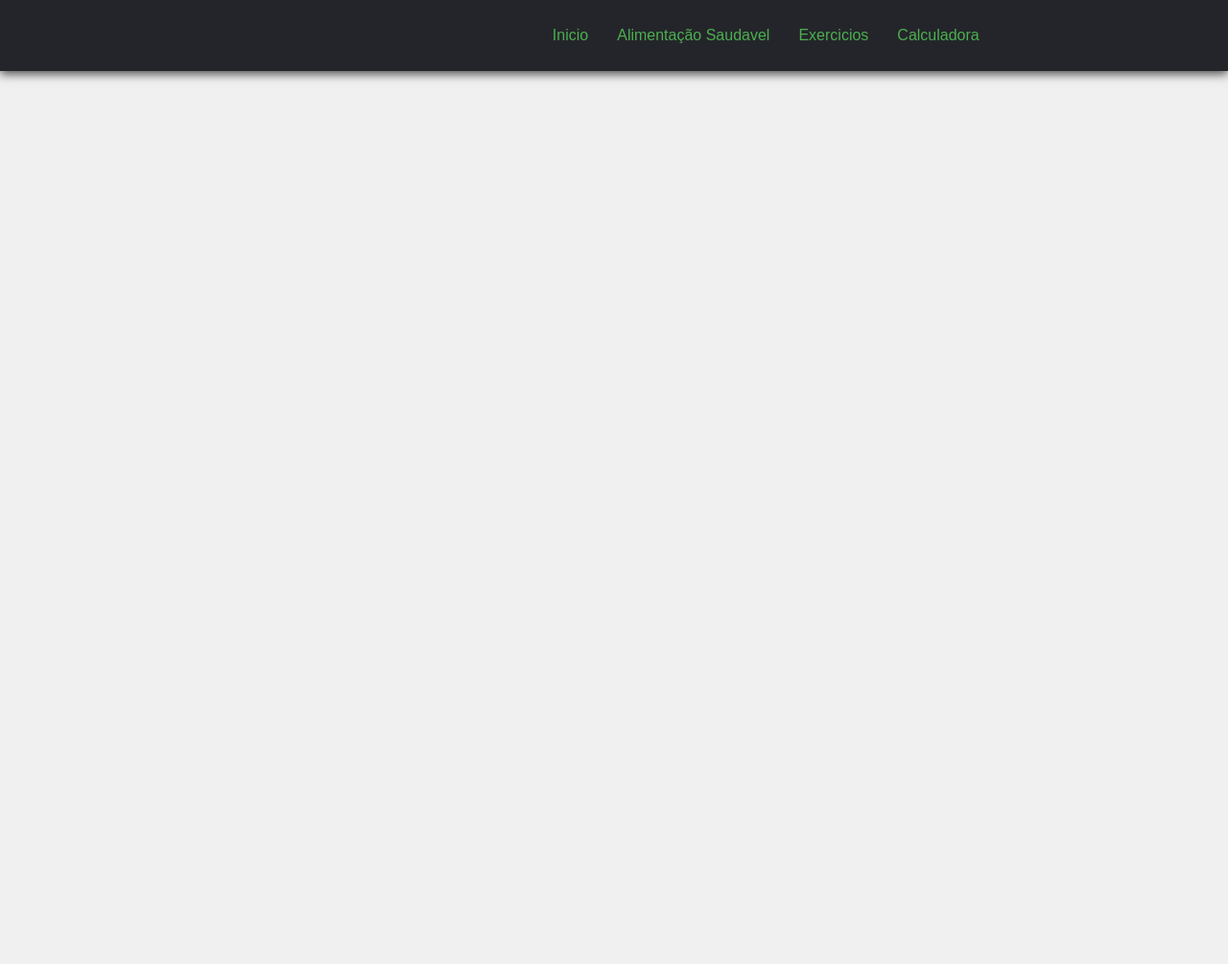
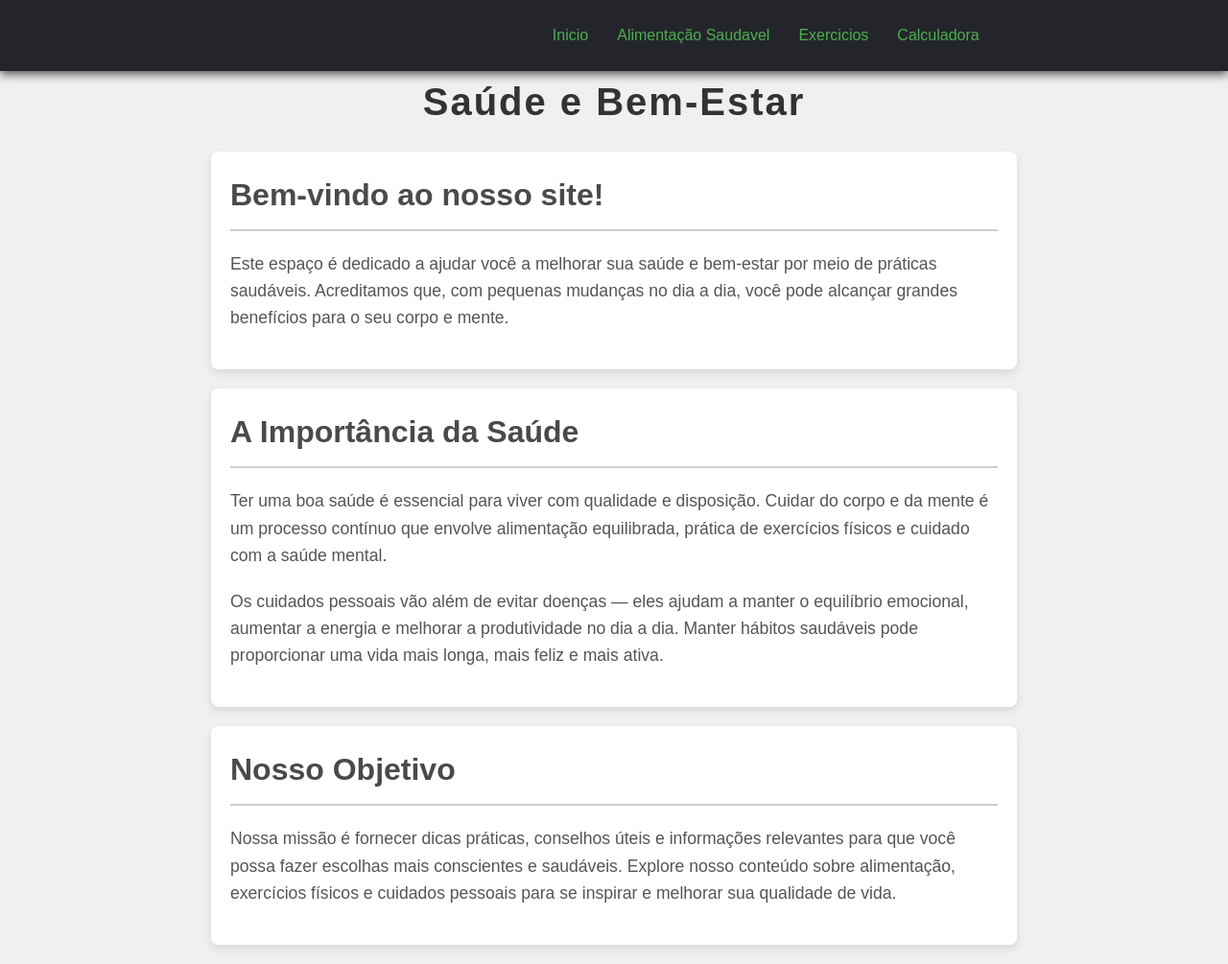
Before and after one commit to jorgewill10m/Calculadora_IMC, a plain HTML site: page index.html in a window 1280 px wide. Shown: the whole page at 96% size. Before the commit the page ends 800 px from the top, so only its background shows below. Drawn offline with Linux system fonts and the light colour scheme.

Commit message:
terceiro commit

```diff
--- a/assents/css/style2.css
+++ b/assents/css/style2.css
@@ -15,14 +15,6 @@ header {
     padding: 1.5rem 6rem;
 }
 
-.logo {
-    display: flex;
-    align-items: center;
-}
-
-.logo h1 {
-    color: #fff;
-}
 
 .nav-list {
     display: flex;
--- a/index.html
+++ b/index.html
@@ -37,6 +37,24 @@
         </div>
     </header>
 
+    <h1>Saúde e Bem-Estar</h1>
+
+    <section>
+        <h2>Bem-vindo ao nosso site!</h2>
+        <p>Este espaço é dedicado a ajudar você a melhorar sua saúde e bem-estar por meio de práticas saudáveis. Acreditamos que, com pequenas mudanças no dia a dia, você pode alcançar grandes benefícios para o seu corpo e mente.</p>
+    </section>
+
+    <section>
+        <h2>A Importância da Saúde</h2>
+        <p>Ter uma boa saúde é essencial para viver com qualidade e disposição. Cuidar do corpo e da mente é um processo contínuo que envolve alimentação equilibrada, prática de exercícios físicos e cuidado com a saúde mental.</p>
+        <p>Os cuidados pessoais vão além de evitar doenças — eles ajudam a manter o equilíbrio emocional, aumentar a energia e melhorar a produtividade no dia a dia. Manter hábitos saudáveis pode proporcionar uma vida mais longa, mais feliz e mais ativa.</p>
+    </section>
+
+    <section>
+        <h2>Nosso Objetivo</h2>
+        <p>Nossa missão é fornecer dicas práticas, conselhos úteis e informações relevantes para que você possa fazer escolhas mais conscientes e saudáveis. Explore nosso conteúdo sobre alimentação, exercícios físicos e cuidados pessoais para se inspirar e melhorar sua qualidade de vida.</p>
+    </section>
+
     <script src="assents/js/script.js"></script>
 </body>
 </html>
```
Also changed, not shown: alimentacao.html (+1 -3 lines), assents/css/style.css (+5 -4 lines), exercicios.html (+1 -3 lines).
